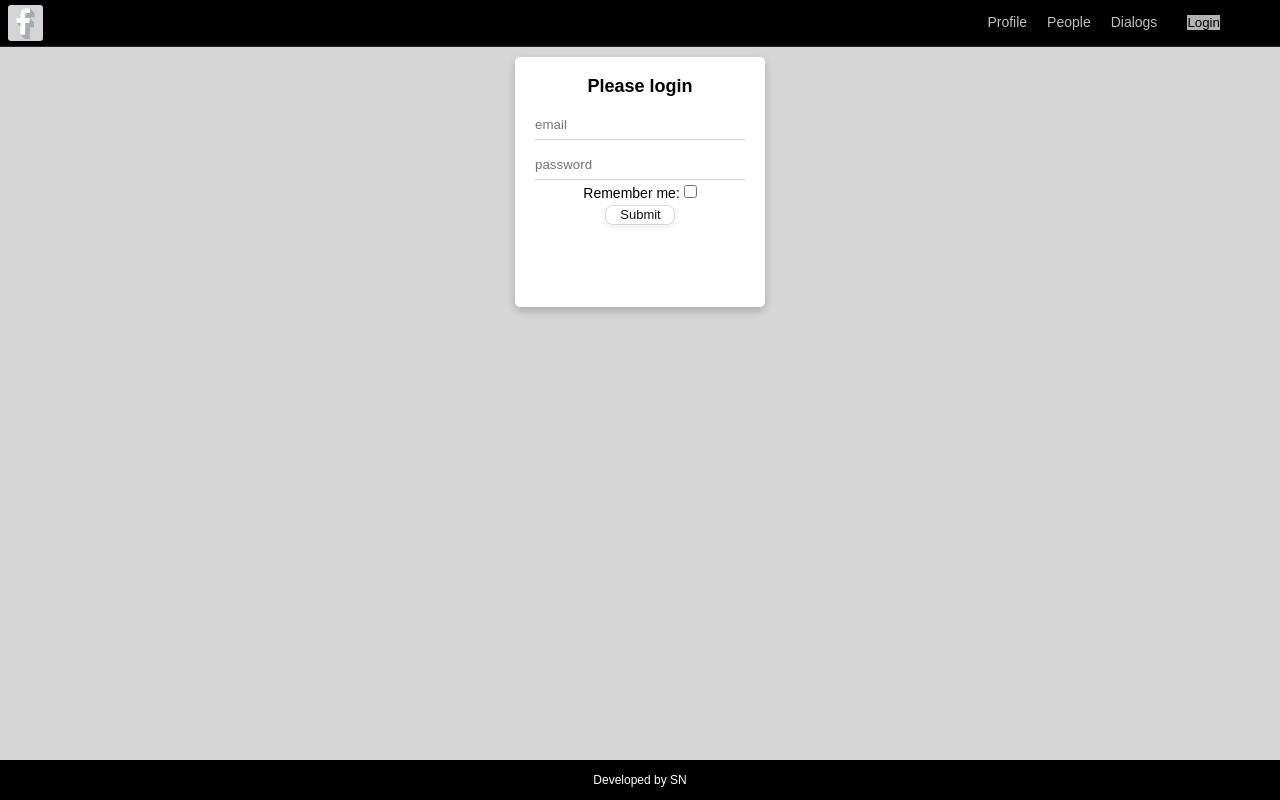
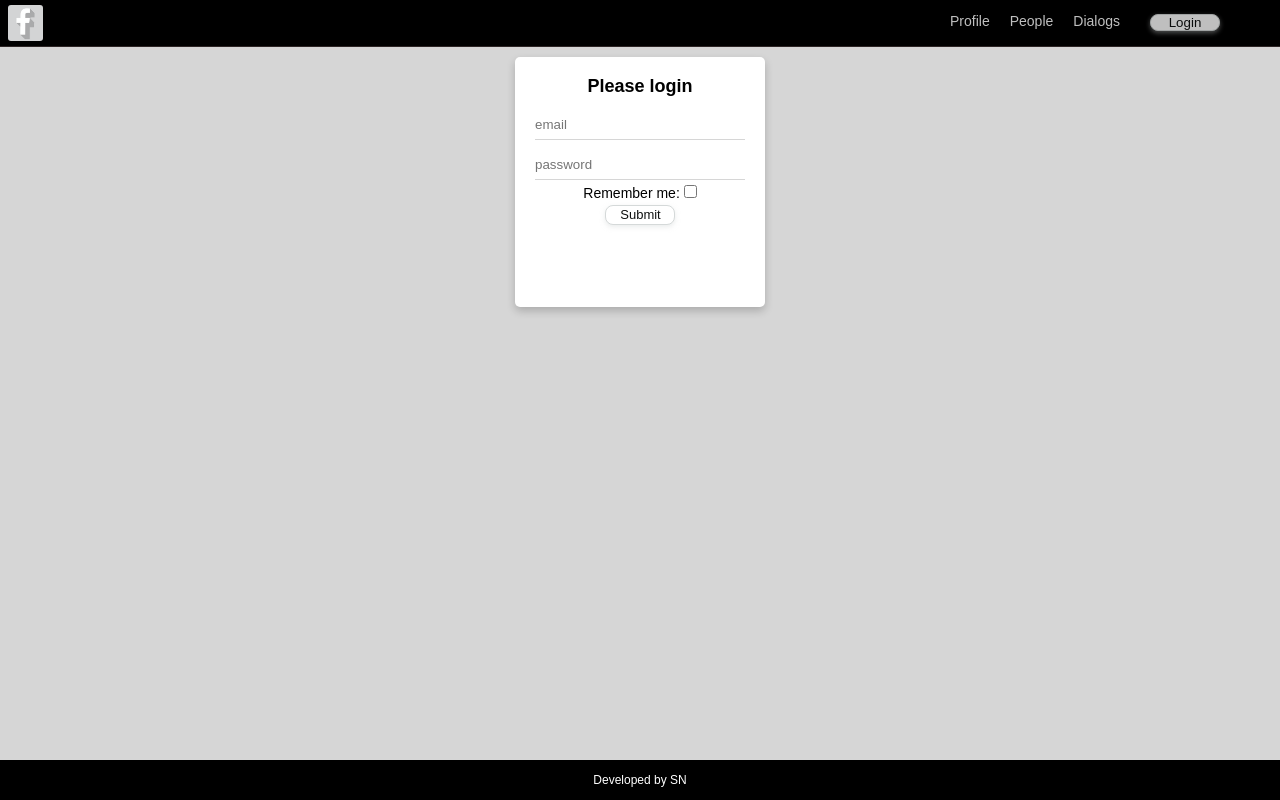
Before and after one commit to coffee8/react_social_media, a React (Create React App) app: page /login in a window 1280 px wide. Built offline with nearby package versions, Linux system fonts and the light colour scheme; no server answers.

Commit message:
change styles and delete comments

```diff
--- a/src/components/Login/Login.module.css
+++ b/src/components/Login/Login.module.css
@@ -45,9 +45,7 @@
     line-height: 18px;
     padding: 0 10px 0 11px;
     margin: 5px 5px;
-    position: relative;
     text-align: center;
     text-decoration: none;
-    user-select: none;
     width: 70px;
 }
--- a/src/components/Navbar/Navbar.module.css
+++ b/src/components/Navbar/Navbar.module.css
@@ -1,8 +1,3 @@
-
-.activeLink {
-    color: brown;
-}
-
 
 .header__nav {
     display: flex;
@@ -38,6 +33,16 @@
     color: #ffffff;
 }
 
-.userName button {
-    margin-left: 30px;
+.button {
+    background-color: #fff;
+    border: 1px solid #d5d9d9;
+    border-radius: 8px;
+    box-shadow: rgba(213, 217, 217, .5) 0 2px 5px 0;
+    box-sizing: border-box;
+    color: #0f1111;
+    cursor: pointer;
+    display: inline-block;
+    text-align: center;
+    text-decoration: none;
+    width: 70px;
 }
```
Also changed, not shown: src/components/Header/Header.module.css (+0 -46 lines).
